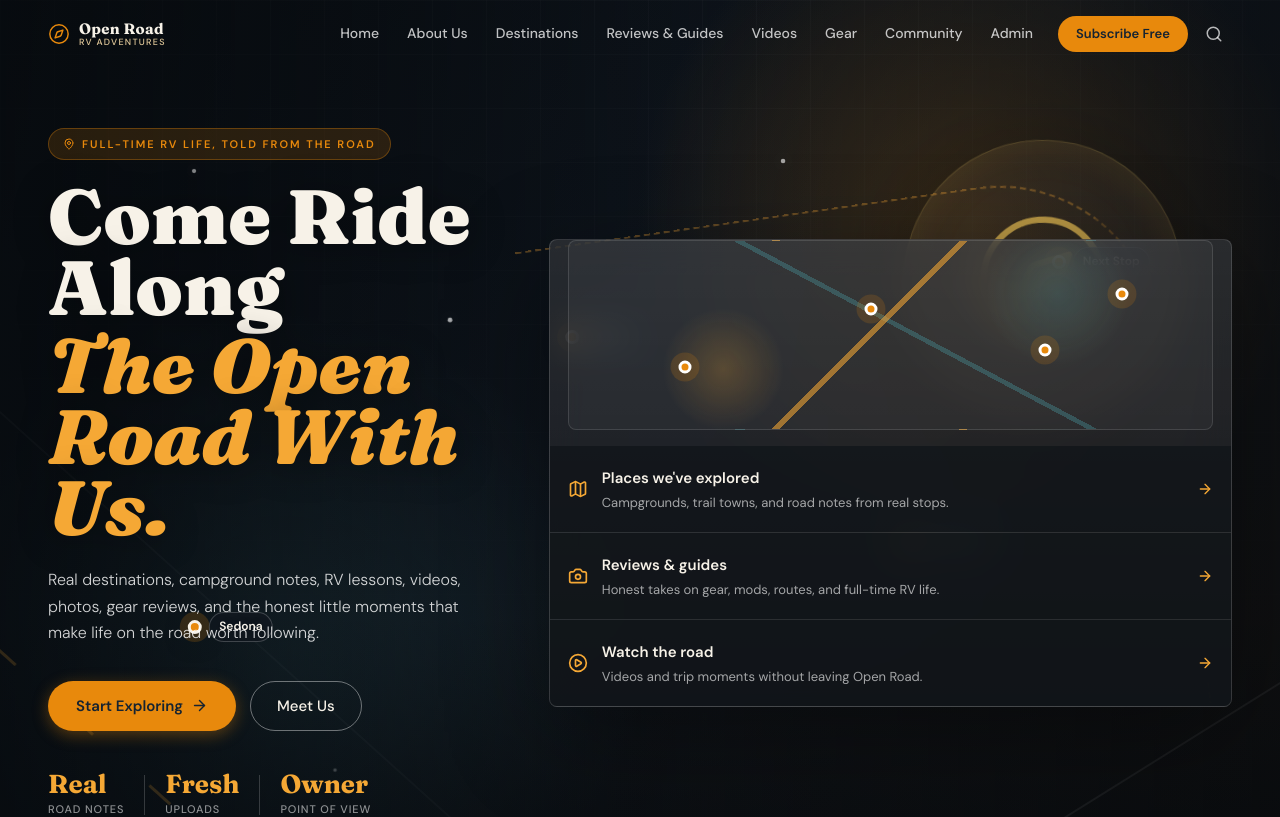
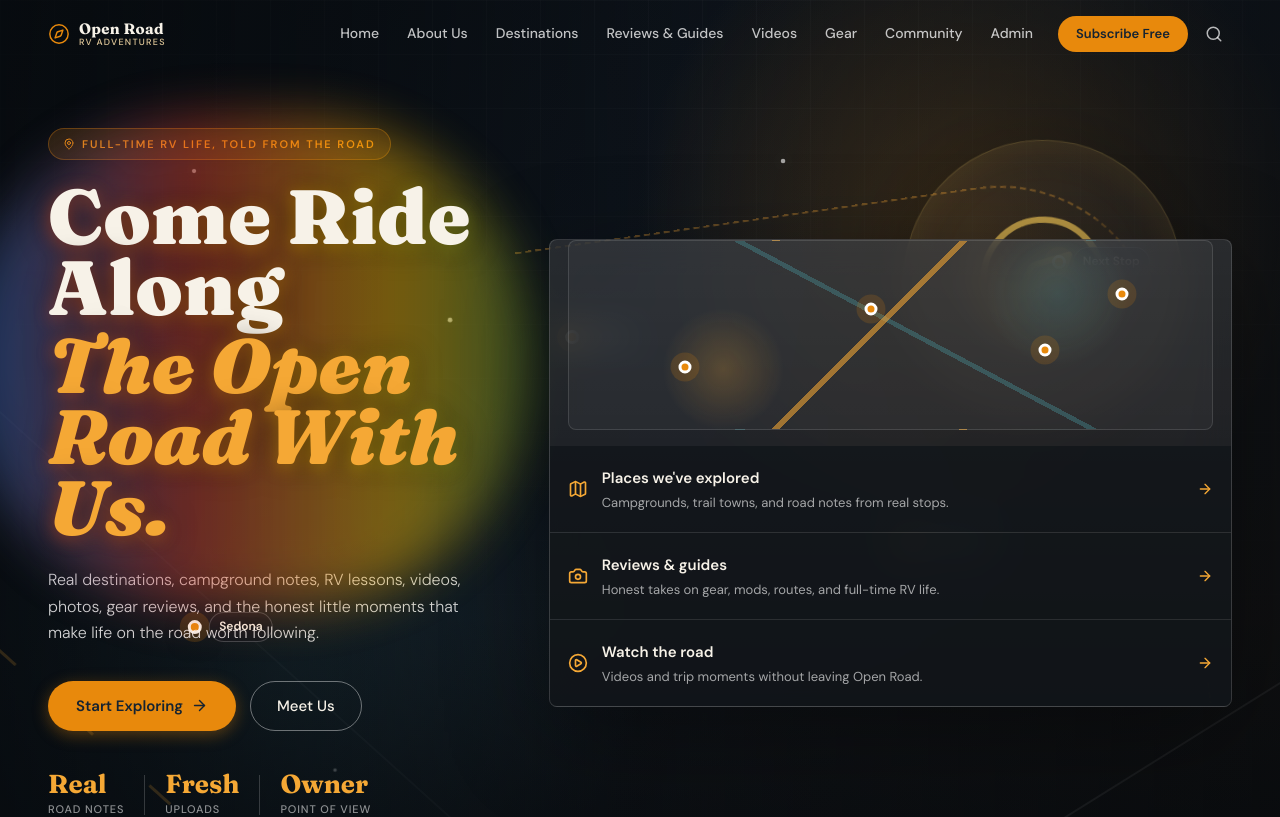
Before and after one commit to davstar1/RV-Adventures, a React (Vite) app: page / in a window 1280 px wide. Shown: the top 817 px of the page. Built offline with nearby package versions, Linux system fonts and the light colour scheme; no server answers; the database is empty.

Commit message:
Update hero title glow sweep

```diff
--- a/src/Hero.css
+++ b/src/Hero.css
@@ -181,13 +181,75 @@
 }
 
 .hero-title {
+  position: relative;
+  isolation: isolate;
   margin-bottom: 24px;
   color: var(--white);
   font-size: clamp(44px, 6vw, 78px);
   font-weight: 900;
   letter-spacing: 0;
   line-height: .92;
-  text-shadow: 0 2px 36px rgba(0,0,0,.42);
+  text-shadow: 0 2px 30px rgba(0,0,0,.58);
+}
+
+.hero-title::before {
+  content: '';
+  position: absolute;
+  z-index: -2;
+  inset: -18% -16%;
+  background:
+    linear-gradient(90deg,
+      transparent 0%,
+      rgba(66,133,244,.06) 12%,
+      rgba(66,133,244,.48) 25%,
+      rgba(234,67,53,.55) 39%,
+      rgba(251,188,5,.58) 53%,
+      rgba(52,168,83,.52) 67%,
+      rgba(66,133,244,.36) 80%,
+      transparent 100%);
+  background-size: 260% 100%;
+  border-radius: 999px;
+  filter: blur(26px);
+  opacity: .86;
+  transform: translateX(-10%);
+  animation: heroGlowSweep 5.2s ease-in-out infinite;
+}
+
+.hero-title-copy,
+.hero-title-glow {
+  display: block;
+}
+
+.hero-title-copy {
+  position: relative;
+  z-index: 2;
+}
+
+.hero-title-glow {
+  position: absolute;
+  z-index: 1;
+  inset: 0;
+  background:
+    linear-gradient(90deg,
+      #4285f4 0%,
+      #ea4335 28%,
+      #fbbc05 52%,
+      #34a853 74%,
+      #4285f4 100%);
+  background-size: 320% 100%;
+  background-clip: text;
+  -webkit-background-clip: text;
+  color: transparent;
+  filter: blur(9px);
+  opacity: .72;
+  transform: translate3d(-2%, 3px, 0);
+  animation: heroGlowTextSweep 5.2s ease-in-out infinite;
+  pointer-events: none;
+}
+
+.hero-title em,
+.hero-title span span {
+  display: block;
 }
 
 .hero-title em {
@@ -195,6 +257,13 @@
   margin-top: 8px;
   color: var(--gold-lt);
   font-style: italic;
+  text-shadow: inherit;
+}
+
+.hero-title-glow span,
+.hero-title-glow em {
+  color: transparent;
+  text-shadow: none;
 }
 
 .hero-lead {
@@ -514,6 +583,45 @@
   100% { opacity: .92; transform: scale(1.01); }
 }
 
+@keyframes heroGlowSweep {
+  0%,100% {
+    background-position: 0% 50%;
+    transform: translateX(-11%) scaleX(.96);
+    opacity: .58;
+  }
+
+  45% {
+    opacity: .95;
+  }
+
+  55% {
+    background-position: 100% 50%;
+    transform: translateX(9%) scaleX(1.04);
+    opacity: 1;
+  }
+}
+
+@keyframes heroGlowTextSweep {
+  0%,100% {
+    background-position: 0% 50%;
+    opacity: .46;
+    transform: translate3d(-2%, 3px, 0);
+  }
+
+  50% {
+    background-position: 100% 50%;
+    opacity: .82;
+    transform: translate3d(2%, 3px, 0);
+  }
+}
+
+@media (prefers-reduced-motion: reduce) {
+  .hero-title::before,
+  .hero-title-glow {
+    animation: none;
+  }
+}
+
 @media (max-width: 940px) {
   .hero-body {
     grid-template-columns: 1fr;
--- a/src/Hero.jsx
+++ b/src/Hero.jsx
@@ -118,8 +118,14 @@ export default function Hero() {
           </span>
 
           <h1 className="hero-title">
-            Come Ride Along
-            <em>The Open Road With Us.</em>
+            <span className="hero-title-glow" aria-hidden="true">
+              <span>Come Ride Along</span>
+              <em>The Open Road With Us.</em>
+            </span>
+            <span className="hero-title-copy">
+              <span>Come Ride Along</span>
+              <em>The Open Road With Us.</em>
+            </span>
           </h1>
 
           <p className="hero-lead">
```
